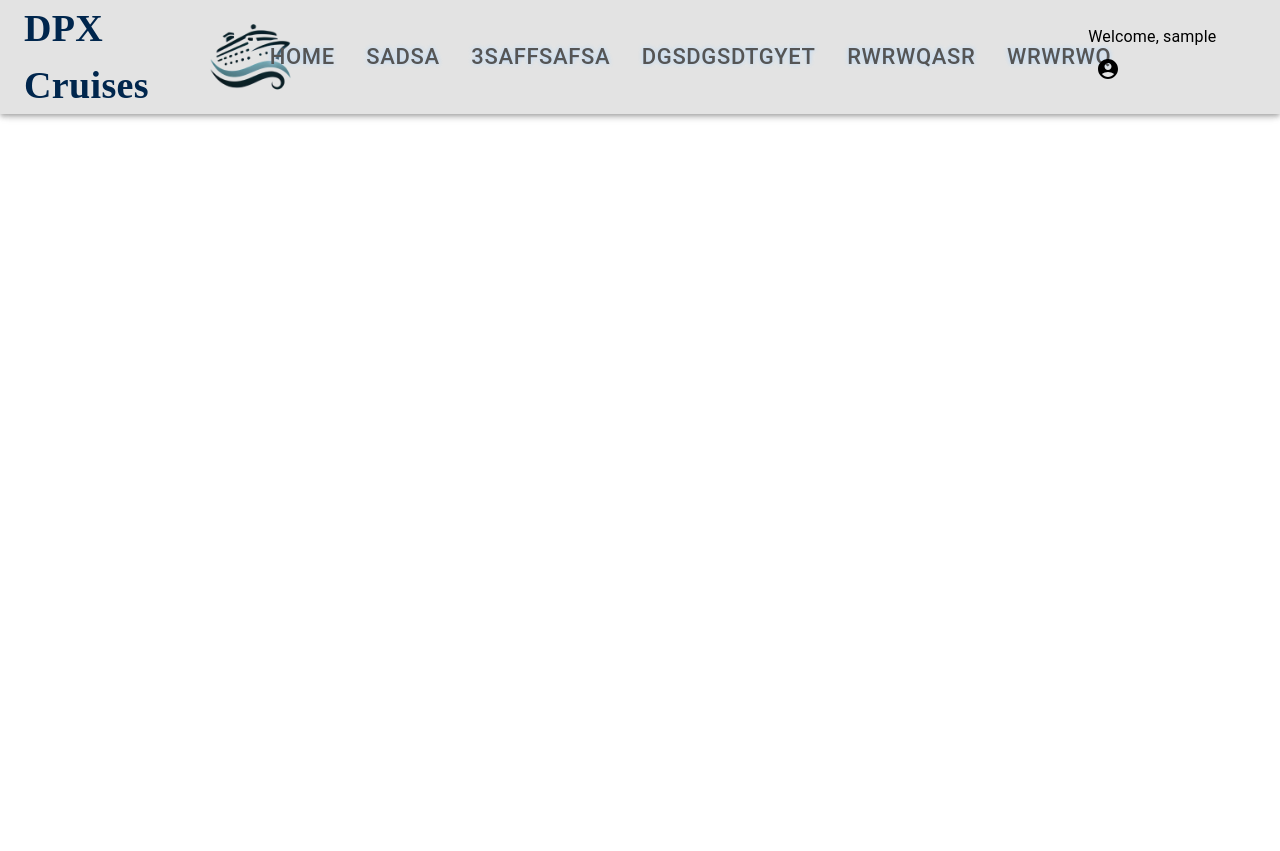
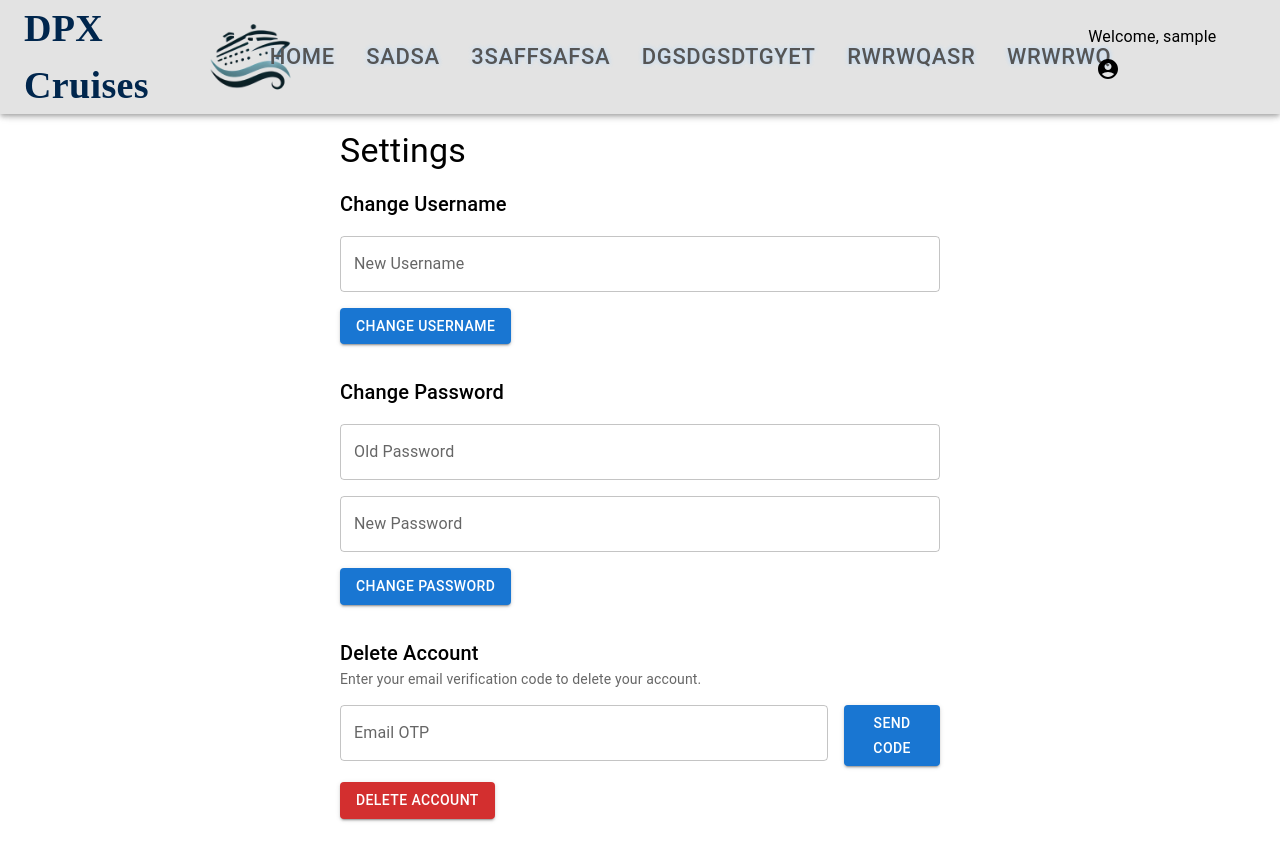
Before and after one commit to Fiazori/DPXProject, a React (Create React App) app in the folder frontend/: page /setting in a window 1280 px wide. Before the commit the page ends 800 px from the top, so only its background shows below. Built offline with nearby package versions, Linux system fonts and the light colour scheme; sample sign-in values are in the browser's storage.

Commit message:
added setting page functions

```diff
--- a/frontend/src/pages/SettingPage.js
+++ b/frontend/src/pages/SettingPage.js
@@ -1,22 +1,226 @@
-import React, { useEffect } from 'react';
-import { Box } from '@mui/material';
+import React, { useEffect, useState } from 'react';
+import { Box, Button, TextField, Typography, Alert } from '@mui/material';
 import { useNavigate } from 'react-router-dom';
-import { isLoggedIn } from '../util/auth';
+import {jwtDecode} from 'jwt-decode';
+import { getToken, clearToken } from '../util/auth';
 import NavBar from '../components/NavBar';
+import axios from 'axios';
 
 const SettingPage = () => {
     const navigate = useNavigate();
+    const token = getToken();
+    const user = token ? jwtDecode(token) : null;
 
+    const [newUsername, setNewUsername] = useState('');
+    const [oldPassword, setOldPassword] = useState('');
+    const [newPassword, setNewPassword] = useState('');
+    const [deleteAccountOtp, setDeleteAccountOtp] = useState('');
+    const [loading, setLoading] = useState(false);
+    const [error, setError] = useState(''); // 错误信息
+    const [successMessage, setSuccessMessage] = useState(''); // 成功信息
+
+    // 如果用户未登录，则跳转到登录页面
     useEffect(() => {
-        if (!isLoggedIn()) {
+        if (!token || !user) {
             navigate('/login'); // 未登录跳转到登录页
         }
-    }, [navigate]);
+    }, [token, user, navigate]);
+
+    // 重置错误和成功信息
+    const resetMessages = () => {
+        setError('');
+        setSuccessMessage('');
+    };
+
+    // 修改用户名
+    const handleChangeUsername = async () => {
+        resetMessages(); // 重置消息
+        if (!newUsername) return setError('Please enter a new username');
+        setLoading(true);
+        try {
+            // 调用修改用户名接口
+            const response = await axios.put(
+                `${process.env.REACT_APP_API_BASE_URL}/auth/change-username`,
+                {
+                    email: user.user_email, // 从 token 解码的用户信息中获取 email
+                    username: newUsername,
+                },
+                {
+                    headers: { Authorization: `Bearer ${token}` },
+                }
+            );
+
+            // 获取新的 token
+            const newToken = response.data.token;
+            if (newToken) {
+                localStorage.setItem('token', newToken); // 更新本地存储的 token
+                setSuccessMessage('Username updated successfully.');
+            } else {
+                setSuccessMessage('Username updated successfully, but token was not provided.');
+            }
+        } catch (err) {
+            console.error(err);
+            setError(err.response?.data?.message || 'Failed to update username');
+        }
+        setLoading(false);
+    };
+
+    // 修改密码
+    const handleChangePassword = async () => {
+        resetMessages();
+        if (!oldPassword || !newPassword) return setError('Please provide old and new passwords');
+        setLoading(true);
+        try {
+            await axios.put(`${process.env.REACT_APP_API_BASE_URL}/auth/change-password`, {
+                oldPassword,
+                newPassword,
+            }, {
+                headers: { Authorization: `Bearer ${token}` },
+            });
+            setSuccessMessage('Password updated successfully');
+        } catch (err) {
+            console.error(err);
+            setError(err.response?.data?.message || 'Failed to update password');
+        }
+        setLoading(false);
+    };
+
+    // 发送验证码
+    const handleSendCode = async () => {
+        resetMessages();
+        setLoading(true);
+        try {
+            await axios.post(`${process.env.REACT_APP_API_BASE_URL}/verification/send-code`, {
+                email: user.user_email,
+                code_type: 'D',
+            });
+            setSuccessMessage('Verification code sent to your email');
+        } catch (err) {
+            console.error(err);
+            setError(err.response?.data?.message || 'Failed to send verification code');
+        }
+        setLoading(false);
+    };
+
+    // 删除账户
+    const handleDeleteAccount = async () => {
+        resetMessages();
+        if (!deleteAccountOtp) return setError('Please enter the OTP code');
+        setLoading(true);
+        try {
+            await axios.delete(`${process.env.REACT_APP_API_BASE_URL}/auth/delete-account`, {
+                data: { email: user.user_email, otpCode: deleteAccountOtp },
+                headers: { Authorization: `Bearer ${token}` },
+            });
+            setSuccessMessage('Account deleted successfully');
+            clearToken();
+            navigate('/login');
+        } catch (err) {
+            console.error(err);
+            setError(err.response?.data?.message || 'Failed to delete account');
+        }
+        setLoading(false);
+    };
 
     return (
         <Box>
             <NavBar />
+            <Box sx={{ maxWidth: '600px', marginTop: '130px', marginLeft: 'auto', marginRight: 'auto' }}>
+                <Typography variant="h4" mb={2}>Settings</Typography>
 
+                {/* 显示错误或成功信息 */}
+                {error && (
+                    <Alert severity="error" sx={{ mb: 2 }}>
+                        {error}
+                    </Alert>
+                )}
+                {successMessage && (
+                    <Alert severity="success" sx={{ mb: 2 }}>
+                        {successMessage}
+                    </Alert>
+                )}
+
+                {/* 修改用户名 */}
+                <Box mb={4}>
+                    <Typography variant="h6">Change Username</Typography>
+                    <TextField
+                        label="New Username"
+                        fullWidth
+                        value={newUsername}
+                        onChange={(e) => setNewUsername(e.target.value)}
+                        sx={{ mt: 2 }}
+                    />
+                    <Button
+                        variant="contained"
+                        onClick={handleChangeUsername}
+                        disabled={loading}
+                        sx={{ mt: 2 }}
+                    >
+                        Change Username
+                    </Button>
+                </Box>
+
+                {/* 修改密码 */}
+                <Box mb={4}>
+                    <Typography variant="h6">Change Password</Typography>
+                    <TextField
+                        label="Old Password"
+                        fullWidth
+                        type="password"
+                        value={oldPassword}
+                        onChange={(e) => setOldPassword(e.target.value)}
+                        sx={{ mt: 2 }}
+                    />
+                    <TextField
+                        label="New Password"
+                        fullWidth
+                        type="password"
+                        value={newPassword}
+                        onChange={(e) => setNewPassword(e.target.value)}
+                        sx={{ mt: 2 }}
+                    />
+                    <Button
+                        variant="contained"
+                        onClick={handleChangePassword}
+                        disabled={loading}
+                        sx={{ mt: 2 }}
+                    >
+                        Change Password
+                    </Button>
+                </Box>
+
+                {/* 删除账户 */}
+                <Box mb={4}>
+                    <Typography variant="h6">Delete Account</Typography>
+                    <Typography variant="body2" color="textSecondary" mb={1}>
+                        Enter your email verification code to delete your account.
+                    </Typography>
+                    <Box sx={{ display: 'flex', gap: 2, mt: 2 }}>
+                        <TextField
+                            label="Email OTP"
+                            fullWidth
+                            value={deleteAccountOtp}
+                            onChange={(e) => setDeleteAccountOtp(e.target.value)}
+                        />
+                        <Button
+                            variant="contained"
+                            onClick={handleSendCode}
+                            disabled={loading}
+                        >
+                            Send Code
+                        </Button>
+                    </Box>
+                    <Button
+                        variant="contained"
+                        onClick={handleDeleteAccount}
+                        disabled={loading}
+                        sx={{ mt: 2 }}
+                        color="error"
+                    >
+                        Delete Account
+                    </Button>
+                </Box>
+            </Box>
         </Box>
     );
 };
```
Also changed, not shown: 1 other file (tests, documents, lock files or other folders).
